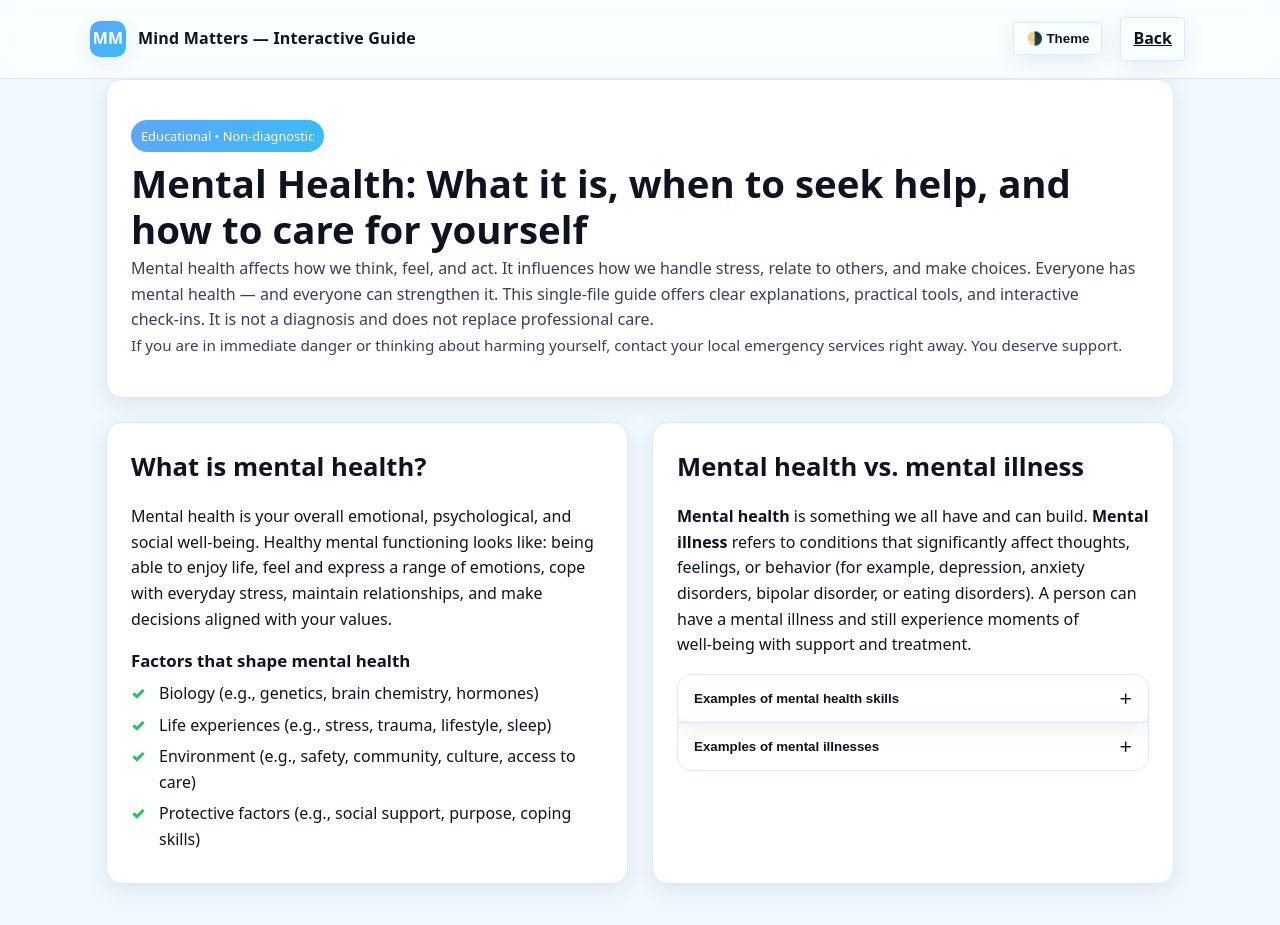
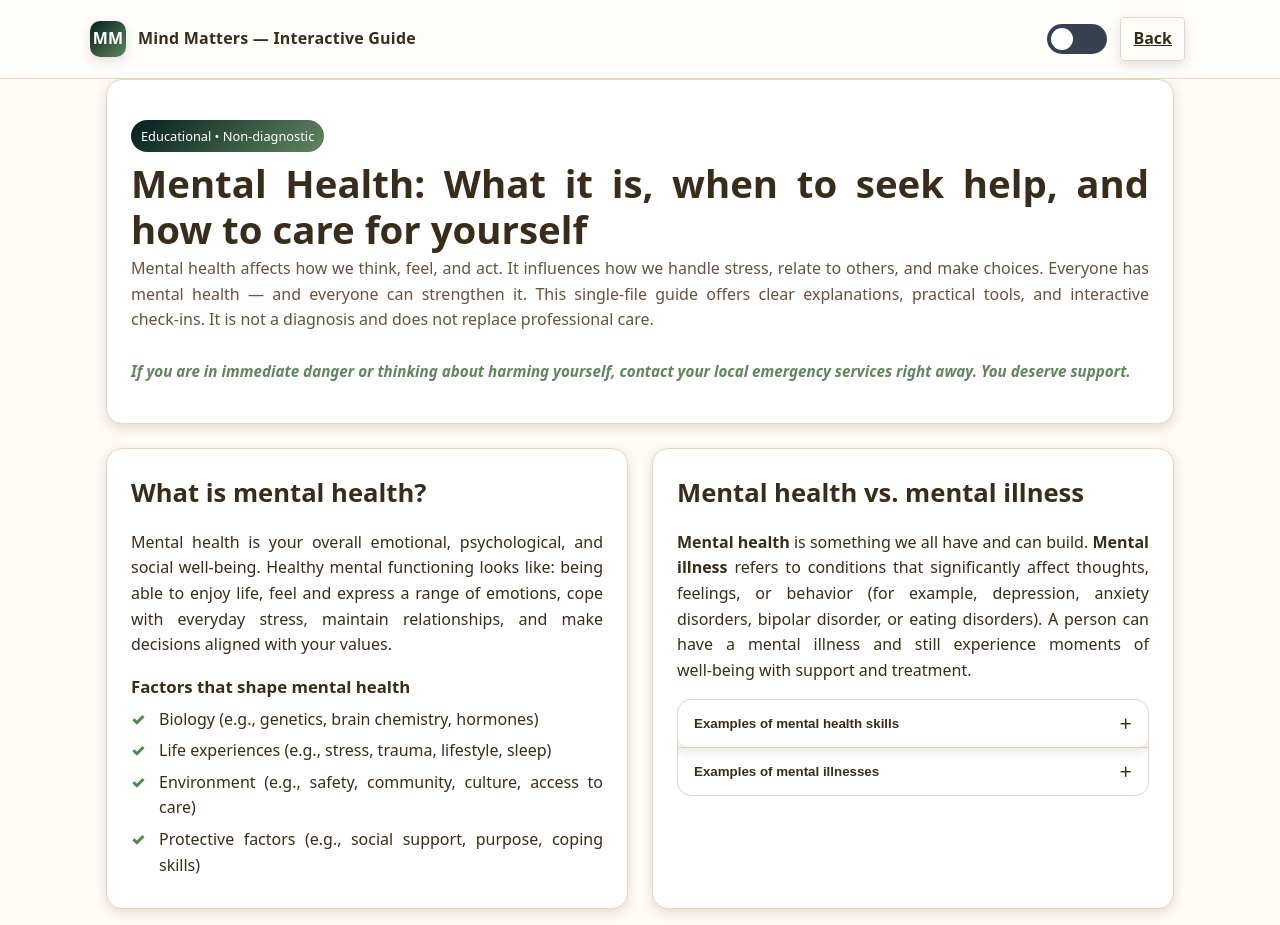
Before and after one commit to AishiKudasai/Mentalhealt, a plain HTML site: page edu.html in a window 1280 px wide. Shown: the top 925 px of the page. Drawn offline with Linux system fonts and the light colour scheme.

Commit message:
Update edu.html

```diff
--- a/edu.html
+++ b/edu.html
@@ -8,13 +8,13 @@
   <style>
 :root {
   /* Dark mode (default) */
-  --bg: #0b0c10;
+  --bg: #051F20;
   --surface: #111217;
   --panel: #141822;
   --text: #e9eef7;
   --muted: #b7c3d6;
-  --brand: #1e3a8a;   /* Dark blue / Indigo */
-  --brand-2: #2563eb; /* Blue accent */
+  --brand:#396746;   /* Dark blue / Indigo */
+  --brand-2:#60865e; /* Blue accent */
   --ok: #22c55e;
   --warn: #f59e0b;
   --danger: #ef4444;
@@ -24,35 +24,26 @@
 }
 
 [data-theme="light"] {
-  --bg: #f0f9ff;
-  --surface: #ffffff;
-  --panel: #ffffff;
-  --text: #0e1320;
-  --muted: #35405a;
-  --brand: #60a5fa;   /* Light blue */
-  --brand-2: #38bdf8; /* Sky blue accent */
-  --ok: #22c55e;
-  --warn: #eab308;
-  --danger: #ef4444;
-  --card: #ffffff;
-  --border: #dbeafe;
-  --shadow: 0 6px 24px rgba(2, 6, 23, .08);
+  --bg: #fffaf5;        /* background (warm cream) */
+  --surface: #ffffff;   /* card surface */
+  --panel: #fef3e6;     /* panels (peachy tint) */
+  --text: #3a2c1a;      /* main text (warm brown) */
+  --muted: #6b4f3f;     /* muted text */
+  --brand: #051F20;     /* terracotta */
+  --brand-2: #60865e;   /* warm golden accent */
+  --ok: #4f8a4f;        /* forest green */
+  --warn: #e9b949;      /* honey yellow */
+  --danger: #d1495b;    /* brick red */
+  --card: #ffffff;      /* card bg */
+  --border: #e6d5c3;    /* warm beige borders */
+  --shadow: 0 4px 12px rgba(58, 44, 26, 0.15); /* soft warm shadow */
 }
-
-/* Lavender background for all cards */
-.card {
-  background-color: #e6e6fa; /* Lavender */
-  border: 1px solid var(--border);
-  border-radius: 16px;
-  padding: 24px; /* Adjust padding as needed */
-  box-shadow: var(--shadow);
-}
-
 
     * { box-sizing: border-box; }
     html, body { height: 100%; }
     body {
       margin: 0;
+      text-align: justify;
       font-family: ui-sans-serif, system-ui, -apple-system, Segoe UI, Roboto, "Helvetica Neue", Arial, "Noto Sans", "Apple Color Emoji", "Segoe UI Emoji";
       background: var(--bg);
       color: var(--text);
@@ -84,7 +75,49 @@
     }
     .actions { display: flex; gap: 8px; align-items: center; }
     button, .btn { cursor: pointer; border: 0; background: var(--brand); color: #fff; border-radius: 10px; padding: 10px 14px; font-weight: 600; box-shadow: var(--shadow); }
-    .btn.secondary { background: transparent; color: var(--text); border: 1px solid var(--border); }
+    .btn.secondary { background: transparent; color: var(--text); border: 1px solid var(--border);  }
+
+/* Toggle switch */
+.theme-toggle {
+  position: relative;
+  width: 60px;
+  height: 30px;
+  background: #374151; /* green = light mode */
+  border-radius: 50px;
+  cursor: pointer;
+  transition: background 0.3s ease;
+  display: flex;
+  align-items: center;
+  padding: 4px;
+}
+
+.theme-toggle .circle {
+  position: absolute;
+  width: 22px;
+  height: 22px;
+  border-radius: 50%;
+  background: #fff;
+  color: #000;
+  font-size: 14px;
+  display: flex;
+  align-items: center;
+  justify-content: center;
+  transition: transform 0.3s ease, background 0.3s ease, color 0.3s ease;
+  left: 4px;
+}
+
+/* Dark mode (circle goes right) */
+.theme-toggle.dark {
+  background: #4ade80; /* dark gray for dark mode */
+}
+.theme-toggle.dark .circle {
+  transform: translateX(30px);
+  background: #000;
+  color: #fff;
+}
+
+
+
 
     /* Progress bar */
     .progress { position: fixed; inset: 0 auto auto 0; height: 3px; background: linear-gradient(90deg, var(--brand), var(--brand-2)); width: 0; z-index: 40; }
@@ -115,6 +148,7 @@
     .quiz .q { border: 1px dashed var(--border); border-radius: 12px; padding: 12px; margin: 8px 0; display: grid; gap: 10px; }
     .quiz label { display: flex; align-items: center; gap: 10px; }
     .quiz .result { margin-top: 10px; padding: 12px; border-radius: 12px; background: color-mix(in oklab, var(--brand-2) 12%, transparent); border: 1px solid var(--border); }
+
     /* Grounding */
     .grounding-tool {
         font-family: Arial, sans-serif;
@@ -157,7 +191,7 @@
     /* Tools */
     .tools { display: grid; gap: 16px; }
     @media (min-width: 768px){ .tools { grid-template-columns: 1fr 1fr; } }
-    .tool { border: 1px solid var(--border); border-radius: 14px; padding: 14px; background: var(--surface); }
+    .tool { border: 1px solid var(--border); border-radius: 14px; padding: 14px; background: var(--surface); box-shadow: 0 6px 16px rgba(0, 0, 0, 0.40);}
     .tool h4 { margin: 4px 0 8px; }
     .meter { height: 10px; background: #1f2430; border-radius: 999px; overflow: hidden; border: 1px solid var(--border); }
     .meter > div { height: 100%; width: 0; background: linear-gradient(90deg, var(--brand), var(--brand-2)); transition: width .2s ease; }
@@ -187,7 +221,6 @@ main section {
 .row {
   gap: 24px; /* wider gaps in grid layouts */
 }
-
 .hero {
   padding: 40px 24px; /* more space around intro */
 }
@@ -212,12 +245,13 @@ footer {
         <div>Mind Matters — Interactive Guide</div>
       </div>
       <div class="actions">
-        <button class="btn secondary" id="toggleTheme" aria-pressed="false" aria-label="Toggle theme">🌗 Theme</button>
-        <a class="btn secondary" href="https://aishikudasai.github.io/mentalhealth/" >Back</a>
+        <div class="theme-toggle" id="toggleTheme" aria-label="Toggle theme">
+      <div class="circle"></div>
+    </div>
+        <a class="btn secondary" href="About.html" >Back</a>
       </div>
     </div>
   </header>
-
   <main id="start" class="wrap" role="main">
     <!-- HERO / INTRO -->
     <section class="hero card" aria-labelledby="intro-title">
@@ -226,7 +260,8 @@ footer {
       <p>
         Mental health affects how we think, feel, and act. It influences how we handle stress, relate to others, and make choices. Everyone has mental health — and everyone can strengthen it. This single‑file guide offers clear explanations, practical tools, and interactive check‑ins. It is not a diagnosis and does not replace professional care.
       </p>
-      <p class="note">If you are in immediate danger or thinking about harming yourself, contact your local emergency services right away. You deserve support.</p>
+      <br>
+      <p class="note"><i><b style="color: #60865e;">If you are in immediate danger or thinking about harming yourself, contact your local emergency services right away. You deserve support.</b></i></p>
     </section>
 
     <!-- WHAT & DIFFERENCE -->
@@ -281,7 +316,7 @@ footer {
     </section>
 
     <!-- SIGNS & SYMPTOMS -->
-    <section class="card" aria-labelledby="signs-title">
+    <section class="card cards" aria-labelledby="signs-title">
       <h2 id="signs-title">Signs & symptoms</h2>
       <div class="row row-3">
         <article class="tool">
@@ -297,7 +332,7 @@ footer {
           <p>Withdrawal from friends and activities, reduced ability to concentrate, noticeable decline in performance, misuse of alcohol or drugs, major changes in eating or sleeping patterns, excessive anger or irritability, violent behavior, difficulty coping with daily responsibilities.</p>
         </article>
       </div>
-      <p class="note">Experiencing one or more of these does not automatically mean you have a mental illness. Consider patterns over time and impact on daily life.</p>
+      <p class="note"><i><b style="color: #60865e;">Experiencing one or more of these does not automatically mean you have a mental illness. Consider patterns over time and impact on daily life.</b></i></p>
     </section>
 
     <!-- WHEN TO SEEK HELP -->
@@ -492,15 +527,24 @@ footer {
 
   <script>
     // Theme toggle with persistence
-    const themeBtn = document.getElementById('toggleTheme');
-    const savedTheme = localStorage.getItem('theme');
-    if (savedTheme) document.body.setAttribute('data-theme', savedTheme);
-    themeBtn?.addEventListener('click', () => {
-      const now = document.body.getAttribute('data-theme') === 'light' ? 'dark' : 'light';
-      document.body.setAttribute('data-theme', now);
-      localStorage.setItem('theme', now);
-      themeBtn.setAttribute('aria-pressed', now === 'dark');
-    });
+    const toggleTheme = document.getElementById("toggleTheme");
+  const circle = toggleTheme.querySelector(".circle");
+  const body = document.body;
+
+  // Default: Light mode (left, sun)
+  body.setAttribute("data-theme", "light");
+
+  toggleTheme.addEventListener("click", () => {
+    if (body.getAttribute("data-theme") === "light") {
+      // Switch to Dark Mode
+      body.removeAttribute("data-theme");
+      toggleTheme.classList.add("dark");
+    } else {
+      // Switch back to Light Mode
+      body.setAttribute("data-theme", "light");
+      toggleTheme.classList.remove("dark");
+    }
+  });
 
     // Reading progress
     const prog = document.getElementById('progress');
```
